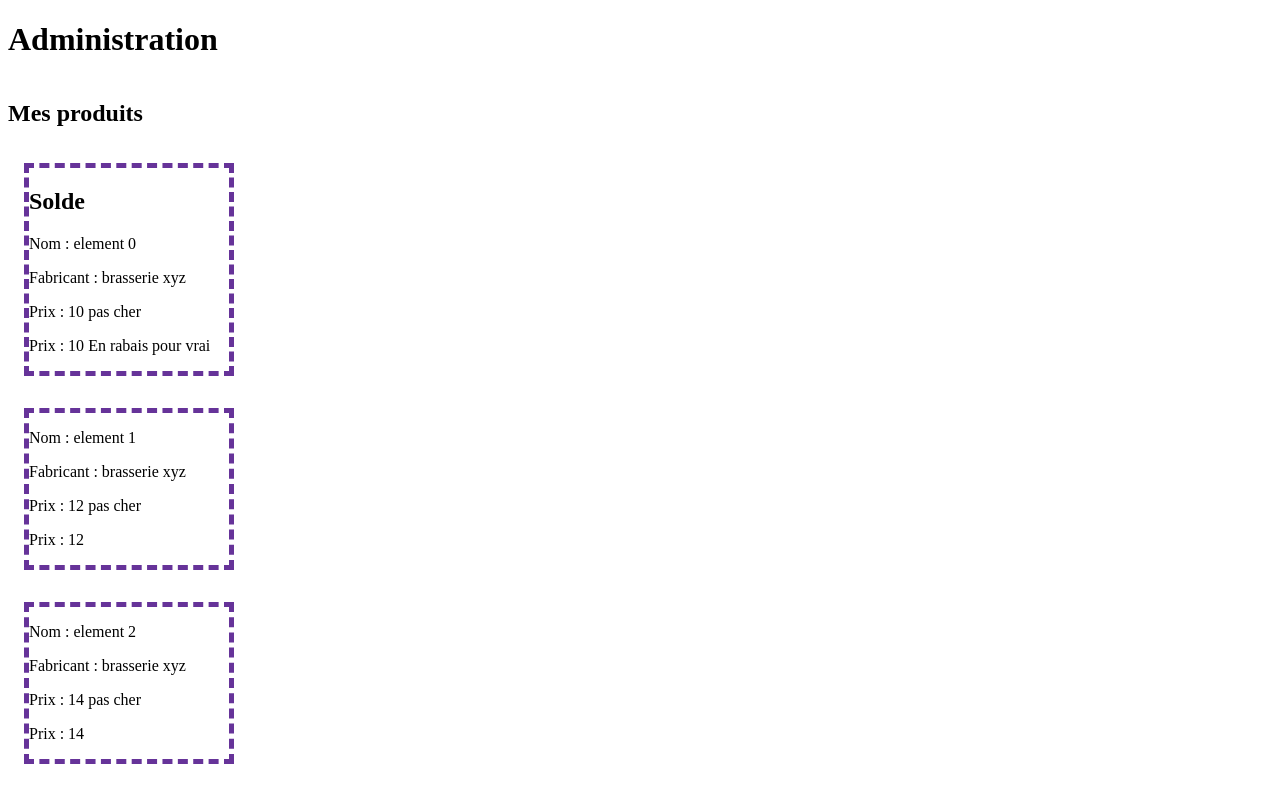
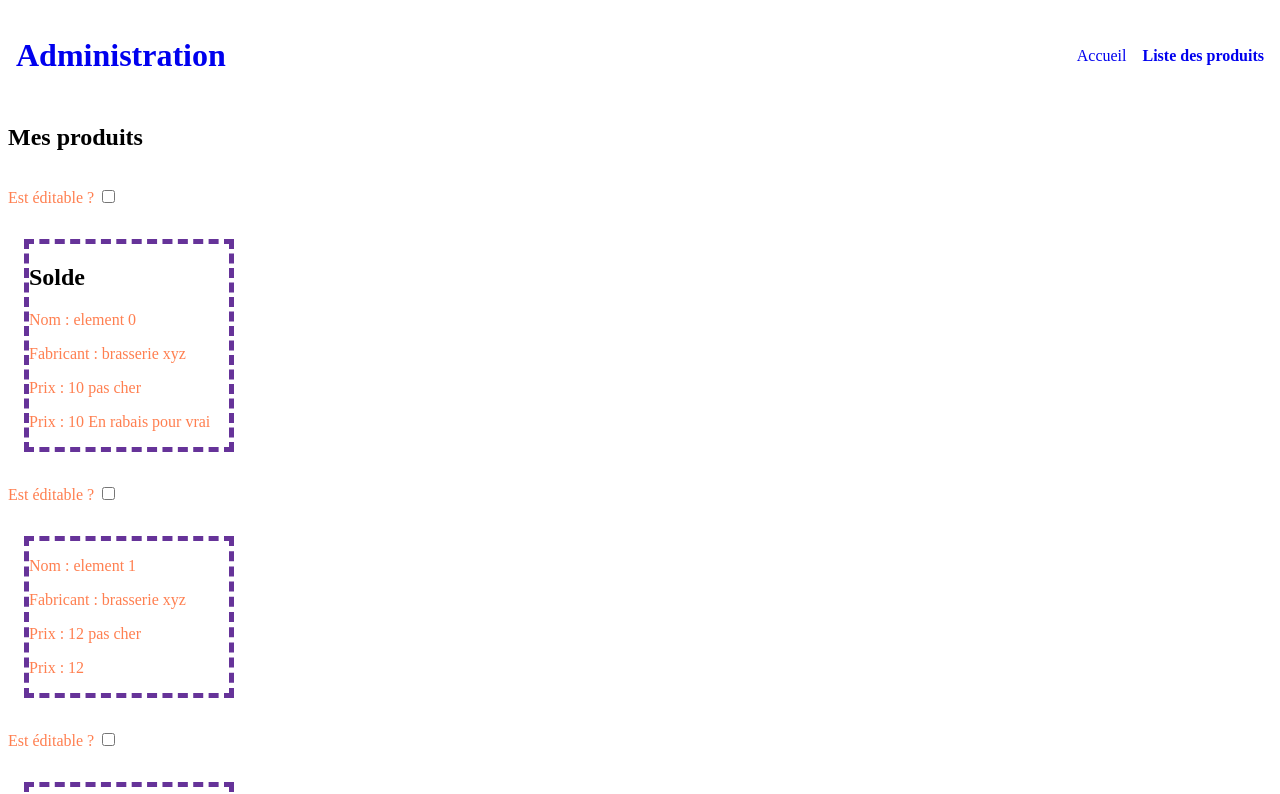
Before and after one commit to 41f-21647/ng-demo, an Angular app: page /produit in a window 1280 px wide. Shown: the top 794 px of the page. Built offline with nearby package versions, Linux system fonts and the light colour scheme.

Commit message:
avant la pause

```diff
--- a/src/app/app.module.ts
+++ b/src/app/app.module.ts
@@ -9,6 +9,7 @@ import { DetailComponent } from './detail/detail.component';
 import { EnteteComponent } from './entete/entete.component';
 import { NonTrouveeComponent } from './non-trouvee/non-trouvee.component';
 import { ListeComponent } from './liste/liste.component';
+import { FormsModule } from '@angular/forms';
 
 @NgModule({
   declarations: [
@@ -22,7 +23,8 @@ import { ListeComponent } from './liste/liste.component';
   ],
   imports: [
     BrowserModule,
-    AppRoutingModule
+    AppRoutingModule,
+    FormsModule
   ],
   providers: [],
   bootstrap: [AppComponent]
--- a/src/app/entete/entete.component.html
+++ b/src/app/entete/entete.component.html
@@ -1,5 +1,6 @@
-<header>
-    <h1>{{titre}}</h1>
-
-
-</header>
+<h1><a routerLink="/"> {{titre}}</a></h1>
+<span class="spacer"></span>
+<nav>
+    <a routerLink="/" routerLinkActive="estActif" [routerLinkActiveOptions]="{exact: true}">Accueil</a>
+    <a routerLink="/produit" routerLinkActive="estActif">Liste des produits</a>
+</nav>
--- a/src/app/entete/entete.component.scss
+++ b/src/app/entete/entete.component.scss
@@ -0,0 +1,19 @@
+:host{  /* app-entete*/
+    display: flex;
+    color: rebeccapurple;
+    padding: 8px;
+    a {/*:not(:has(h1)){*/
+        text-decoration: none;
+    }
+    nav{
+        display: flex;
+        align-items: center;
+        a {
+            margin-left: 16px;
+            &.estActif {
+                font-weight: bold;
+            }
+        }
+
+    }
+}
--- a/src/app/liste/liste.component.html
+++ b/src/app/liste/liste.component.html
@@ -1,12 +1,23 @@
 <section class="liste">
     <h1>Mes produits</h1>
-
-    <article class="unProduit" *ngFor = "let unProduit of produits" >
+    <p>Est éditable ? <input type="checkbox" [(ngModel)]="sontEditable"></p>
+    <ng-container *ngFor = "let unProduit of produits">
+        <article *ngIf="!verifEditable(unProduit); else editable" class="unProduit"  >
             <h2 *ngIf="estEnSolde(unProduit)"class="solde">Solde</h2>
             <p>Nom : {{unProduit.nom}}</p>
             <p>Fabricant : {{unProduit.fabricant}}</p>
             <p>Prix : {{unProduit.prix}} <span *ngIf="unProduit.prix < 15" class="rabais">pas cher</span></p>
             <p>Prix : {{unProduit.prix}} <span *ngIf="unProduit.rabais" class="rabais">En rabais pour vrai</span></p>
         </article>
+        <p>Est éditable ? <input type="checkbox" [(ngModel)]="unProduit.estEditable"></p>
+    </ng-container>
 
 </section>
+
+
+<ng-template #editable>
+    <article  class="unProduit" *ngFor = "let unProduit of produits" >
+        <p >Nom : <input type="text" [(ngModel)]="unProduit.nom"></p>
+        <p >Fabricant : <input type="text"  [(ngModel)]="unProduit.fabricant"></p>
+    </article>
+</ng-template>
--- a/src/app/liste/liste.component.scss
+++ b/src/app/liste/liste.component.scss
@@ -6,5 +6,8 @@
 
         width: 200px;
         border: 5px dashed rebeccapurple;
+        .ng-dirty {
+            border: 1px solid red;
+        }
     }
 }
--- a/src/app/liste/liste.component.ts
+++ b/src/app/liste/liste.component.ts
@@ -8,6 +8,7 @@ import { IProduit } from '../iproduit';
 })
 export class ListeComponent {
   produits:Array<IProduit>;
+  sontEditable:boolean = false;
 
   constructor(){
     this.produits = [...Array(5)].map((item, index)=>{
@@ -18,11 +19,19 @@ export class ListeComponent {
               rabais : !(index % 3)};
     })
     console.log(this.produits)
+
   }
 
   estEnSolde(unProduit:IProduit){
-    return (unProduit.prix < 15 && unProduit.rabais)
+    return (unProduit.prix < 15 && unProduit.rabais);
+  }
 
+  verifEditable(unProduit:IProduit):boolean{
+    let res:boolean = false;
+    if(this.sontEditable || unProduit.estEditable){
+      res = true;
+    }
+    return res;
   }
 
 }
--- a/src/styles.scss
+++ b/src/styles.scss
@@ -1 +1,7 @@
 /* You can add global styles to this file, and also import other style files */
+p{
+    color: coral;
+}
+.spacer{
+    flex-grow: 1;
+}
```
Also changed, not shown: src/app/iproduit.ts (+6 -6 lines). Lines whose indentation alone changed are shown as unchanged.
